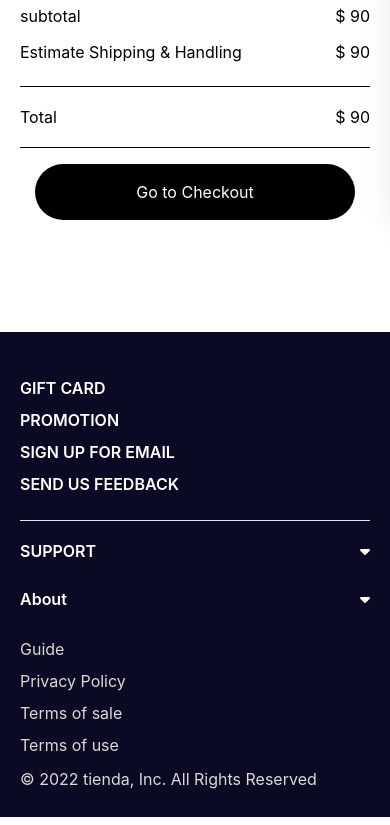
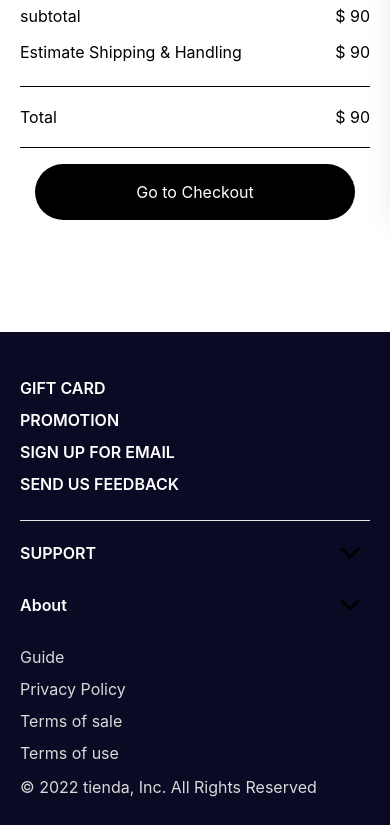
Before and after one commit to Nue12/tienda, a React (Vite) app: page /cart in a window 390 px wide. Shown: the part 475-1300 px from the top of the page. Built offline with nearby package versions, Linux system fonts and the light colour scheme; no server answers; a web font is replaced by a local one.

Commit message:
remove fontawesome icon

```diff
--- a/src/features/components/Footer.jsx
+++ b/src/features/components/Footer.jsx
@@ -1,6 +1,5 @@
-import { faCaretDown, faCaretUp } from "@fortawesome/free-solid-svg-icons";
-import { FontAwesomeIcon } from "@fortawesome/react-fontawesome";
 import React, { useState } from "react";
+import arrow from "../../../public/arrow.svg";
 
 export const Footer = () => {
   const [suppOpen, setSuppOpen] = useState(false);
@@ -21,9 +20,11 @@ export const Footer = () => {
             onClick={() => setSuppOpen((preSupp) => !preSupp)}
           >
             <p className=" font-semibold">SUPPORT</p>
-            <FontAwesomeIcon
-              icon={suppOpen ? faCaretUp : faCaretDown}
-              className={` $ md:hidden`}
+            <img
+              src={arrow}
+              className={`md:hidden w-10 ${
+                suppOpen && "rotate-180"
+              } transition-all duration-150`}
             />
           </div>
           <ul
@@ -44,9 +45,11 @@ export const Footer = () => {
             onClick={() => setAboutOpen((preAbout) => !preAbout)}
           >
             <p className=" font-semibold">About</p>
-            <FontAwesomeIcon
-              icon={aboutOpen ? faCaretUp : faCaretDown}
-              className={` $ md:hidden`}
+            <img
+              src={arrow}
+              className={`md:hidden w-10 ${
+                aboutOpen && "rotate-180"
+              } transition-all duration-150`}
             />
           </div>
           <ul
--- a/src/features/items/SingleItem.jsx
+++ b/src/features/items/SingleItem.jsx
@@ -5,8 +5,6 @@ import { Loading } from "../components/loading";
 import { AlsoWant } from "./AlsoWant";
 import { selectItemById } from "./itemsSlice";
 import { SizeDiv } from "./SizeDiv";
-import { faHeart } from "@fortawesome/free-solid-svg-icons";
-import { FontAwesomeIcon } from "@fortawesome/react-fontawesome";
 import heart from "../../../public/heart.svg";
 import redHeart from "../../../public/red_heart.svg";
 
```
Also changed, not shown: public/up-arrow.svg (added).
